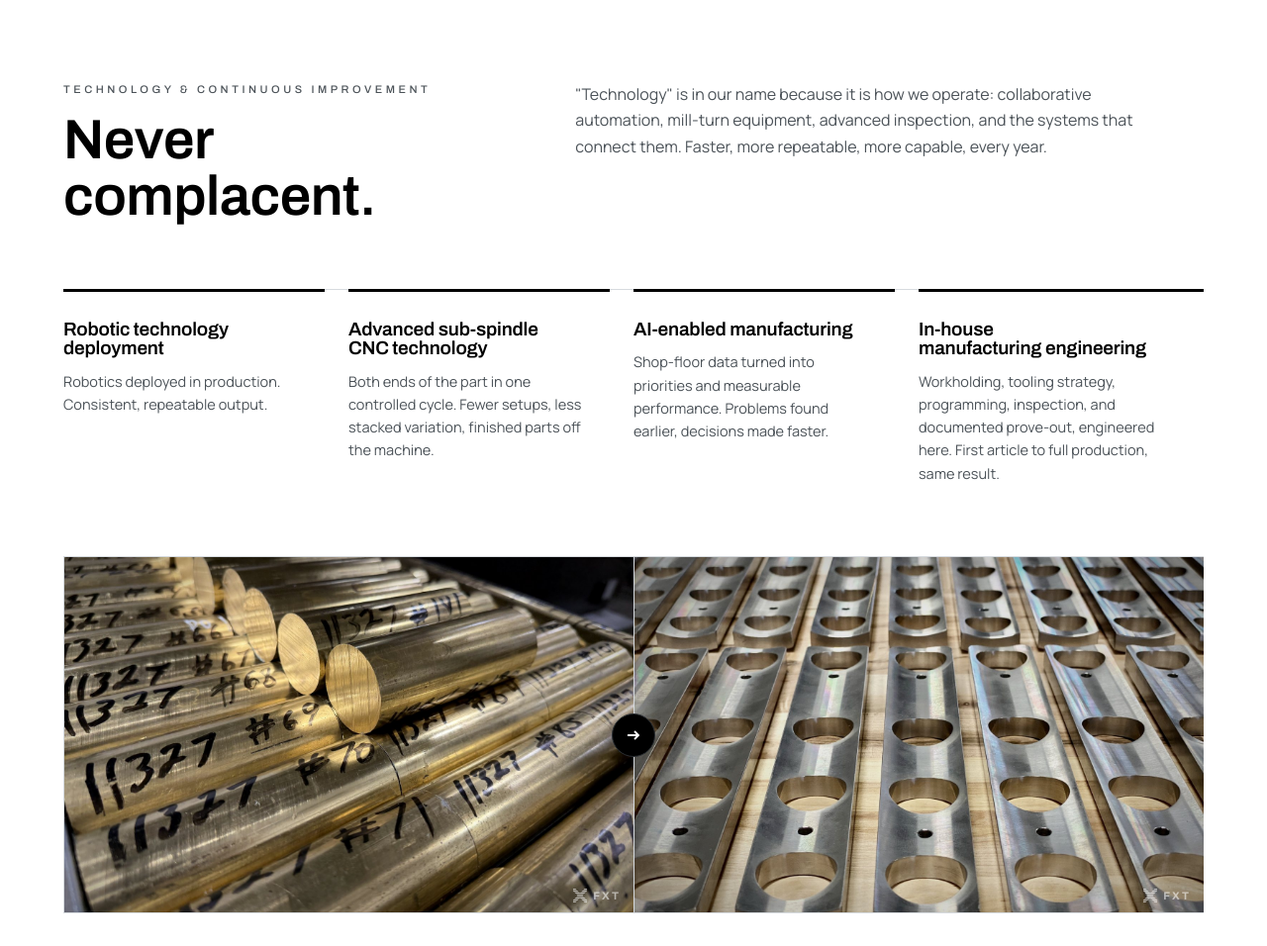
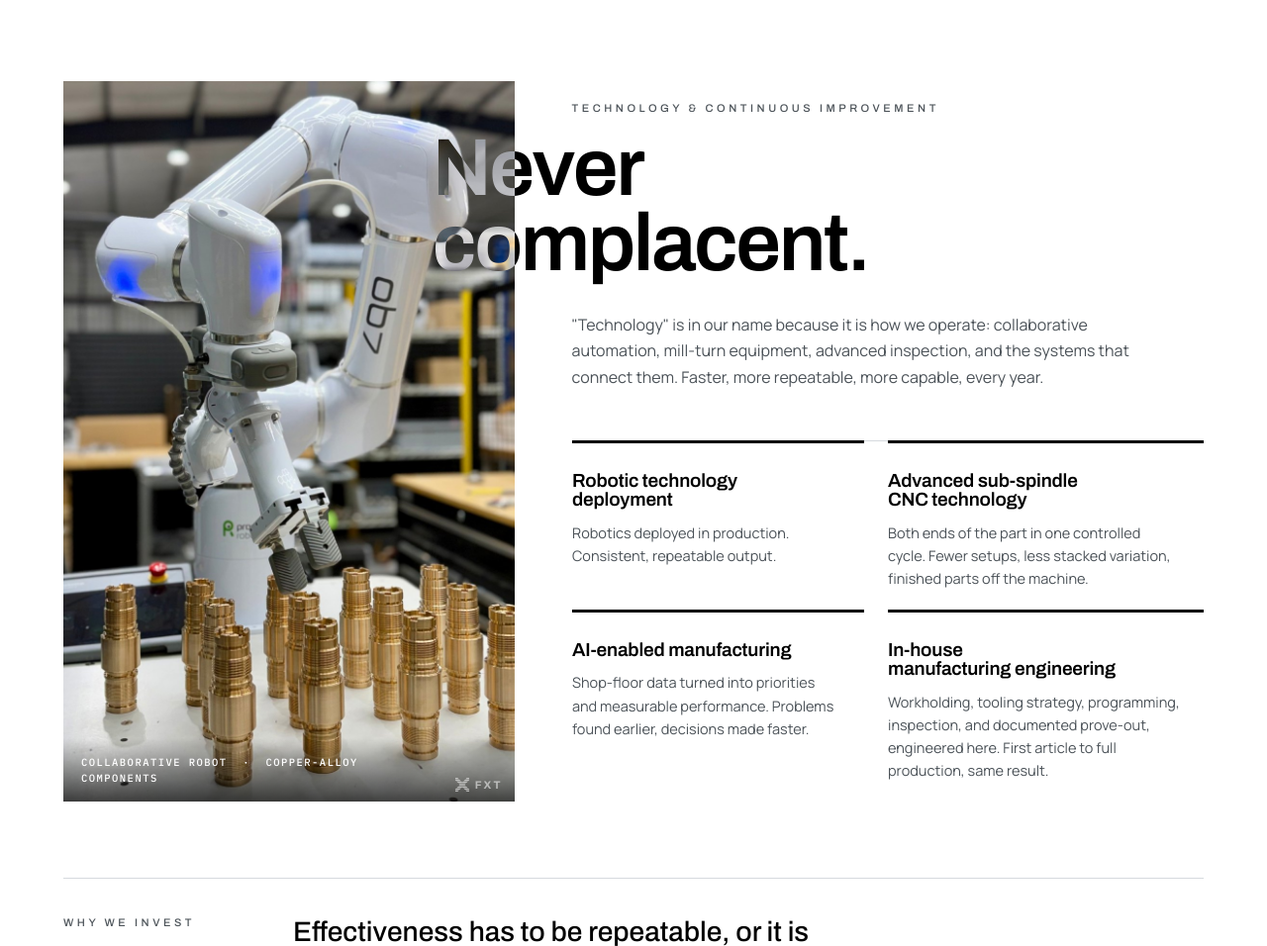
Before and after one commit to lsdp2026/fiftyxtechnology.com, a plain HTML site: page index.html in a window 1280 px wide. Shown: the part 4260-5216 px from the top of the page at 99% size. Drawn offline with Linux system fonts and the light colour scheme.

Commit message:
v4.3: technology section around vertical robot photo

```diff
--- a/fx.js
+++ b/fx.js
@@ -11,7 +11,7 @@
   function prog(){var h=root.scrollHeight-innerHeight; barb.style.transform='scaleX('+(h>0?Math.min(1,scrollY/h):0)+')';}
 
   /* ---------- reveal on scroll ---------- */
-  var RV=['.head','.hero .wrap>*','.cred .cell','.cap','.ind>*','.svc>*','.tech-grid article','.quote','.timeline li','.about-grid>*','.namechange','.wallshot','.contact-grid>*','.careers',
+  var RV=['.head','.hero .wrap>*','.cred .cell','.cap','.ind>*','.svc>*','.tech-grid article','.tech-photo','.quote','.timeline li','.about-grid>*','.namechange','.wallshot','.contact-grid>*','.careers',
     '.capgrid article','.materials>*','.banner','.mosaic>*','.fac-note>div','.qgrid>*','.qlist>div','.turnkey-d>*','.svc-dark li','.ways article','.send',
     '.stats>div','.pillars>*','.platforms>article','.remold-grid>*','.swatches li','.caps>*','.fleet>*','.faq details','.closer .wrap>*',
     '.twoup>*','.families a','.fam>*','.feature','.trio figure','.spear>*','.housings>*','.alloys','.callout','.welds-head>*','.welds figure','.ms-head>*','.parts li',
@@ -96,7 +96,7 @@
   function openLb(img,cap){lbi.src=img.currentSrc||img.src; lbi.alt=img.alt||''; lbc.textContent=cap||img.alt||''; lb.classList.add('open'); doc.body.style.overflow='hidden';}
   function closeLb(){lb.classList.remove('open'); doc.body.style.overflow='';}
   lb.addEventListener('click',closeLb); doc.addEventListener('keydown',function(e){if(e.key==='Escape') closeLb();});
-  $$('.mosaic img,.trio img,.welds img,.housings img,.feature img,.fx-gallery img,.fx-diptych img,.wallshot img,.fx-lb img,.hero-photo img,.spear img,.strip-photo img,.ms-part img').forEach(function(img){
+  $$('.mosaic img,.trio img,.welds img,.housings img,.feature img,.fx-gallery img,.fx-diptych img,.tech-photo img,.wallshot img,.fx-lb img,.hero-photo img,.spear img,.strip-photo img,.ms-part img').forEach(function(img){
     var fig=img.closest('figure'); var wrap=img.parentElement;
     if(!wrap.classList.contains('fx-img')){ var w=doc.createElement('span'); w.className='fx-img'; img.replaceWith(w); w.appendChild(img); wrap=w; }
     if(!img.closest('.ms-part,.spear')&&!wrap.querySelector('.fx-wm')){ var wm=doc.createElement('span'); wm.className='fx-wm'; wm.setAttribute('aria-hidden','true'); wm.innerHTML='<svg viewBox="0 0 100 100"><use href="#mark-layer"/></svg>FXT'; wrap.appendChild(wm); }
--- a/index.html
+++ b/index.html
@@ -227,6 +227,23 @@ p{margin:0}
 
 /* ---------- technology ---------- */
 .tech .head{align-items:start}
+.tech-layout{display:grid;grid-template-columns:minmax(0,5fr) minmax(0,7fr);gap:0 clamp(28px,4.5vw,64px);align-items:start}
+.tech-photo{margin:0;position:relative;align-self:stretch;display:flex}
+.tech-photo .fx-img{display:block;flex:1;min-height:0;aspect-ratio:4/5;background:var(--ink)}
+@media (min-width:1001px){.tech-photo .fx-img{aspect-ratio:auto;height:100%}}
+.tech-photo .fx-img img{width:100%;height:100%;object-fit:cover}
+.tech-photo figcaption{position:absolute;left:0;right:0;bottom:0;padding:16px 18px;display:flex;justify-content:space-between;gap:12px;font-family:var(--mono);font-size:10.5px;letter-spacing:.14em;text-transform:uppercase;color:var(--paper);background:linear-gradient(0deg,rgba(0,0,0,.72),transparent);pointer-events:none;z-index:3}
+.tech-photo figcaption span:first-child{font-weight:500}
+.tech-photo .fx-wm{z-index:4}
+.tech-photo figcaption{padding-right:110px}
+.tech-body{padding-top:clamp(8px,1.5vw,24px)}
+.tech-body h2{font-size:clamp(44px,6.4vw,96px);line-height:.92;letter-spacing:-.03em;margin:14px 0 0 calc(-1 * clamp(48px,11vw,180px));color:#fff;mix-blend-mode:difference;position:relative}
+.tech-body .intro{margin-top:clamp(24px,2.5vw,36px);font-size:clamp(16px,1.25vw,18px);line-height:1.65;color:var(--slate);max-width:58ch}
+.tech-body .tech-grid{grid-template-columns:1fr 1fr;margin-top:clamp(32px,4vw,56px)}
+.tech-body .tech-grid article:nth-child(2n){margin-right:0}
+.tech-body .tech-grid article{padding-bottom:20px}
+@media (max-width:1000px){.tech-layout{grid-template-columns:1fr}.tech-photo{max-width:560px}.tech-body h2{margin-left:0;color:var(--ink);mix-blend-mode:normal}}
+@media (max-width:560px){.tech-body .tech-grid{grid-template-columns:1fr}.tech-body .tech-grid article{margin-right:0}}
 .tech-grid{display:grid;grid-template-columns:repeat(4,1fr);gap:0;border-top:1px solid var(--hair-l)}
 .tech-grid article{padding:28px 24px 8px 0;border-top:3px solid var(--ink);margin-top:-1px;margin-right:24px}
 .tech-grid article:last-child{margin-right:0}
@@ -594,13 +611,15 @@ footer{background:var(--ink);border-top:1px solid var(--hair-d);padding-block:56
 <!-- ================= TECHNOLOGY ================= -->
 <section class="section light tech" id="technology">
   <div class="wrap">
-    <div class="head">
-      <div>
+    <div class="tech-layout">
+      <figure class="tech-photo">
+        <span class="fx-img"><img src="img-robot.jpg" alt="Collaborative robot above a batch of machined copper-alloy components on the Fifty X Technology production floor" width="1200" height="1500" loading="lazy"></span>
+        <figcaption><span>Collaborative robot &nbsp;·&nbsp; Copper-alloy components</span></figcaption>
+      </figure>
+      <div class="tech-body">
         <div class="eyebrow">Technology &amp; continuous improvement</div>
-        <h2 style="margin-top:14px">Never complacent.</h2>
-      </div>
+        <h2>Never<br>complacent.</h2>
         <p class="intro">"Technology" is in our name because it is how we operate: collaborative automation, mill-turn equipment, advanced inspection, and the systems that connect them. Faster, more repeatable, more capable, every year.</p>
-    </div>
         <div class="tech-grid">
           <article>
             <h3>Robotic technology deployment</h3>
@@ -619,7 +638,8 @@ footer{background:var(--ink);border-top:1px solid var(--hair-d);padding-block:56
             <p>Workholding, tooling strategy, programming, inspection, and documented prove-out, engineered here. First article to full production, same result.</p>
           </article>
         </div>
-<div class="fx-diptych" aria-label="From raw material to finished parts"><figure><span class="fx-img"><img src="img-raw-stock.jpg" alt="Copper-alloy bar stock cut to length, each piece hand-marked with its work-order number before machining" width="1600" height="1044" loading="lazy"></span></figure><figure><span class="arrow" aria-hidden="true"><svg viewBox="0 0 16 16" fill="none" stroke="currentColor" stroke-width="1.8"><path d="M2 8h11M9 4l4 4-4 4"/></svg></span><span class="fx-img"><img src="img-parts-bars.jpg" alt="Rows of identical CNC-machined copper-alloy bars with milled pockets, a repeat-production run at Fifty X Technology" width="1600" height="1200" loading="lazy"></span></figure></div>
+      </div>
+    </div>
     <div class="quote">
       <div class="eyebrow">Why we invest</div>
       <div>
@@ -791,6 +811,6 @@ footer{background:var(--ink);border-top:1px solid var(--hair-d);padding-block:56
 <script>
 </script>
 <script>(function(){var r=document.getElementById("name-change");if(r&&new Date()>new Date(2027,0,1)){r.remove();var l=document.querySelector('a[href="#name-change"]');if(l&&l.parentNode)l.parentNode.remove();}})();</script>
-<script src="fx.js?v=32" defer></script>
+<script src="fx.js?v=33" defer></script>
 </body>
 </html>
```
Also changed, not shown: img-robot.jpg (added). Lines whose indentation alone changed are shown as unchanged.
